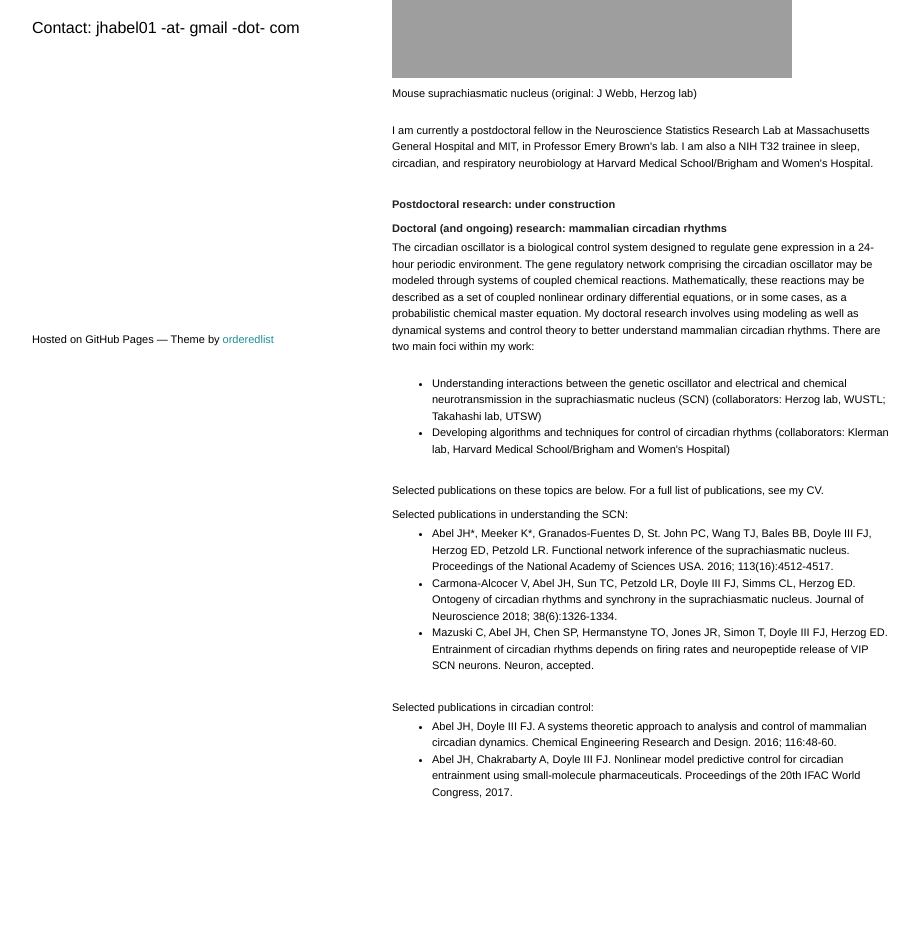
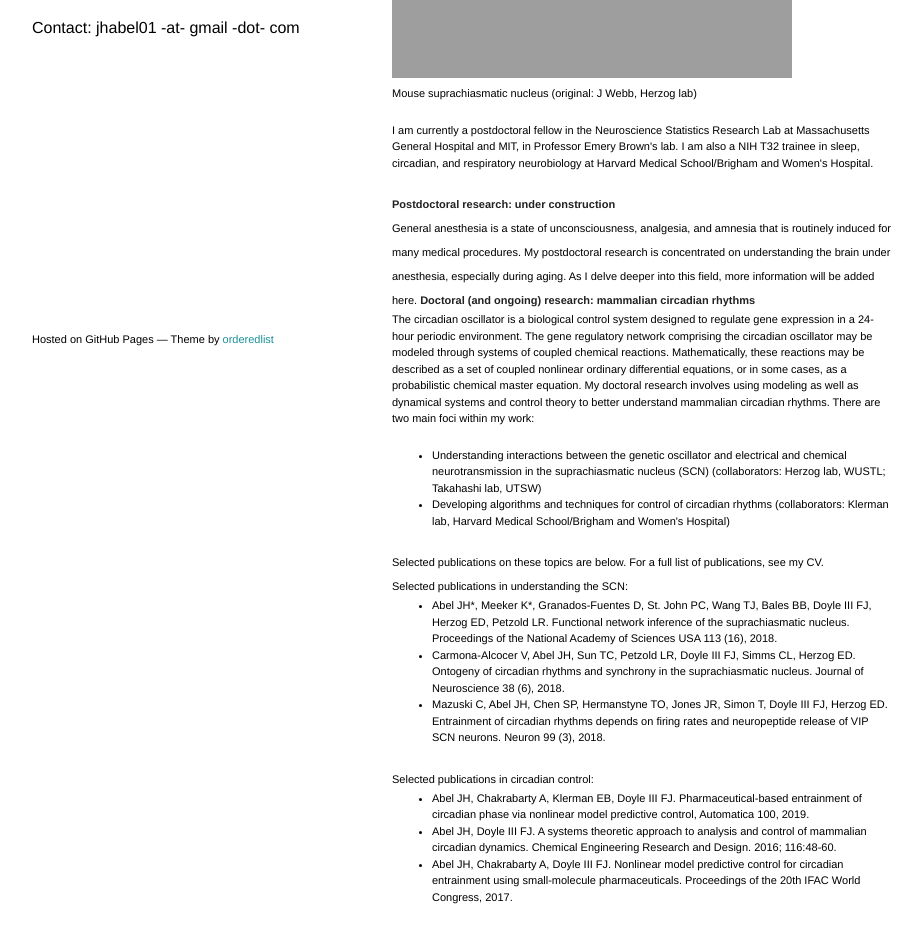
Before and after one commit to johnabel/johnabel.github.io, a plain HTML site: page Research.html in a window 1280 px wide. Shown: the part 380-1322 px from the top of the page, without its empty margins (178-1098 px from the left). Before the commit the page ends 1250 px from the top, so only its background shows below. Drawn offline with Linux system fonts and the light colour scheme; grey boxes are pictures that could not be loaded.

Commit message:
updated cv, add some postdoc

```diff
--- a/Research.html
+++ b/Research.html
@@ -36,7 +36,9 @@
           <p>I am currently a postdoctoral fellow in the Neuroscience Statistics Research Lab at Massachusetts General Hospital and MIT, in Professor Emery Brown's lab. I am also a NIH T32 trainee in sleep, circadian, and respiratory neurobiology at Harvard Medical School/Brigham and Women's Hospital.</p>
 
           <strong>Postdoctoral research: under construction</strong><br>
-
+General anesthesia is a state of unconsciousness, analgesia, and amnesia that is routinely induced for many medical procedures.
+My postdoctoral research is concentrated on understanding the brain under anesthesia, especially during aging.
+As I delve deeper into this field, more information will be added here.
 
 <strong>Doctoral (and ongoing) research: mammalian circadian rhythms</strong>
 
@@ -49,12 +51,13 @@ Selected publications on these topics are below. For a full list of publications
 
 Selected publications in understanding the SCN:
 <ul>
-  <li>Abel JH*, Meeker K*, Granados-Fuentes D, St. John PC, Wang TJ, Bales BB, Doyle III FJ, Herzog ED, Petzold LR. Functional network inference of the suprachiasmatic nucleus. Proceedings of the National Academy of Sciences USA. 2016; 113(16):4512-4517.</li>
-  <li>Carmona-Alcocer V, Abel JH, Sun TC, Petzold LR, Doyle III FJ, Simms CL, Herzog ED. Ontogeny of circadian rhythms and synchrony in the suprachiasmatic nucleus. Journal of Neuroscience 2018; 38(6):1326-1334. </li>
-  <li>Mazuski C, Abel JH, Chen SP, Hermanstyne TO, Jones JR, Simon T, Doyle III FJ, Herzog ED. Entrainment of circadian rhythms depends on firing rates and neuropeptide release of VIP SCN neurons. Neuron, accepted.</li>
+  <li>Abel JH*, Meeker K*, Granados-Fuentes D, St. John PC, Wang TJ, Bales BB, Doyle III FJ, Herzog ED, Petzold LR. Functional network inference of the suprachiasmatic nucleus. Proceedings of the National Academy of Sciences USA 113 (16), 2018.</li>
+  <li>Carmona-Alcocer V, Abel JH, Sun TC, Petzold LR, Doyle III FJ, Simms CL, Herzog ED. Ontogeny of circadian rhythms and synchrony in the suprachiasmatic nucleus. Journal of Neuroscience 38 (6), 2018. </li>
+  <li>Mazuski C, Abel JH, Chen SP, Hermanstyne TO, Jones JR, Simon T, Doyle III FJ, Herzog ED. Entrainment of circadian rhythms depends on firing rates and neuropeptide release of VIP SCN neurons. Neuron 99 (3), 2018.</li>
 </ul>
 Selected publications in circadian control:
 <ul>
+    <li> Abel JH, Chakrabarty A, Klerman EB, Doyle III FJ. Pharmaceutical-based entrainment of circadian phase via nonlinear model predictive control, Automatica 100, 2019.
     <li> Abel JH, Doyle III FJ. A systems theoretic approach to analysis and control of mammalian circadian dynamics. Chemical Engineering Research and Design. 2016; 116:48-60. </li>
   <li>Abel JH, Chakrabarty A, Doyle III FJ. Nonlinear model predictive control for circadian entrainment using small-molecule pharmaceuticals. Proceedings of the 20th IFAC World Congress, 2017. </li>
 </ul>
```
Also changed, not shown: index.html (+3 -3 lines), 1 other file.
